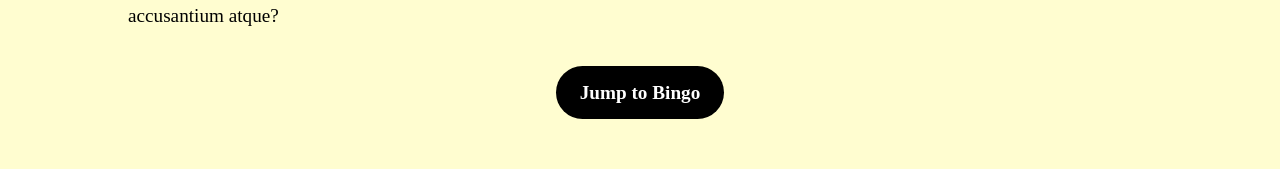
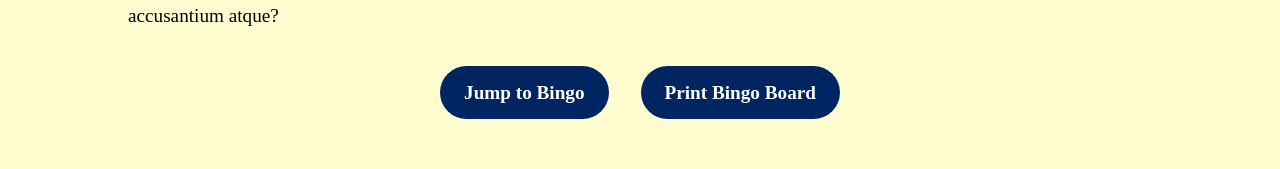
Before and after one commit to MattVinall/Hamilton-Bingo, a Next.js app: page / in a window 1280 px wide. Shown: the part 750-919 px from the top of the page. Built offline with nearby package versions, Linux system fonts and the light colour scheme.

Commit message:
jump to print

```diff
--- a/app/components/Intro.tsx
+++ b/app/components/Intro.tsx
@@ -5,6 +5,14 @@ export const Intro = () => {
         const bingoBoard = document.getElementById('bingoBoard');
         if (bingoBoard) {
             bingoBoard.scrollIntoView({ behavior: 'smooth' });
+        }
+    };
+
+    const handleJumpToPrint = (event: React.MouseEvent<HTMLAnchorElement>) => {
+        event.preventDefault();
+        const print = document.getElementById('print');
+        if (print) {
+            print.scrollIntoView({ behavior: 'smooth' });
         }
     };
 
@@ -19,7 +27,8 @@ export const Intro = () => {
                     Lorem ipsum dolor sit amet consectetur adipisicing elit. Fugiat rem assumenda vero quibusdam illum voluptatum iste harum sequi a modi dignissimos nulla temporibus dolore cumque, velit tempora? Libero, rerum perspiciatis cumque, porro voluptate dicta sint esse perferendis ipsa similique aliquam laudantium fuga nemo, in optio enim fugiat? Tempore quos rerum odit porro beatae magnam dolorem soluta reiciendis quia nulla optio debitis illum, non sed totam at dolore cumque eos libero distinctio adipisci maxime accusantium atque?
                 </p>
                 <div className="container mx-auto my-12 text-center">
-                    <a href="#bingoBoard" onClick={handleJumpToBingo} className="mt-8 bg-black text-white font-bold py-4 px-6 rounded-full">Jump to Bingo</a>
+                    <a href="#bingoBoard" onClick={handleJumpToBingo} className="mt-8 text-white font-bold py-4 px-6 rounded-full">Jump to Bingo</a>
+                    <a href="#print" onClick={handleJumpToPrint} className="mt-8 ml-8 text-white font-bold py-4 px-6 rounded-full">Print Bingo Board</a>
                 </div>
             </div>
         </section>
```
